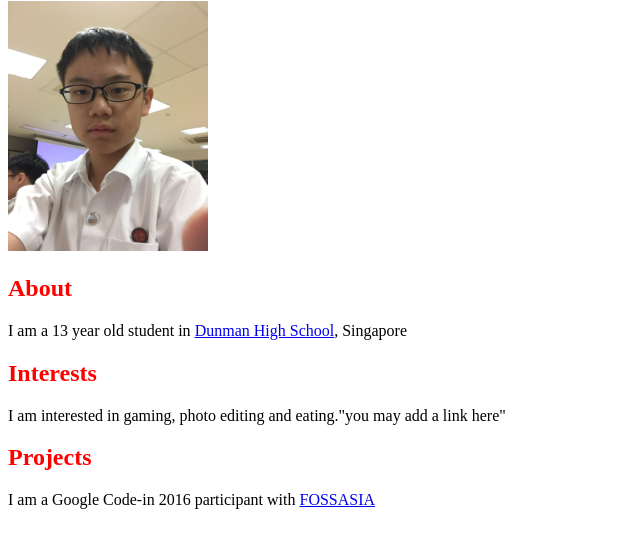
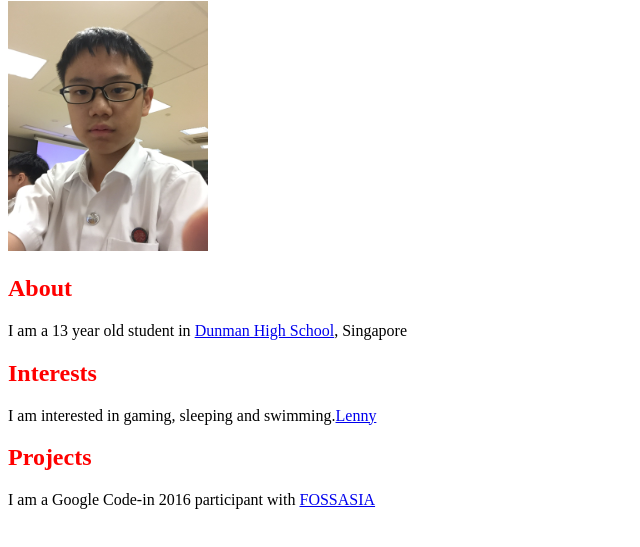
Before and after one commit to dhs17y2ijoshuangoh/dhs17y2ijoshuangoh.github.io, a plain HTML site: page index.html in a window 1280 px wide. Shown: the part 79-626 px from the top of the page, without its empty margins (0-640 px from the left). Drawn offline with Linux system fonts and the light colour scheme.

Commit message:
Update index.html

```diff
--- a/index.html
+++ b/index.html
@@ -10,7 +10,7 @@
     <h2>About</h2>
     <p>I am a 13 year old student in <a href="http://dunmanhigh.moe.edu.sg/wp-content/uploads/website/index.html">Dunman High School</a>, Singapore</p>
     <h2>Interests</h2>
-    <p>I am interested in gaming, photo editing and eating."you may add a link here"</p>
+    <p>I am interested in gaming, sleeping and swimming.<a href="http://knowyourmeme.com/memes/lenny-face">Lenny</a></p>
     <h2>Projects</h2>
     <p> I am a Google Code-in 2016 participant with <a href="http://fossasia.org">FOSSASIA</a></p>
 
```
